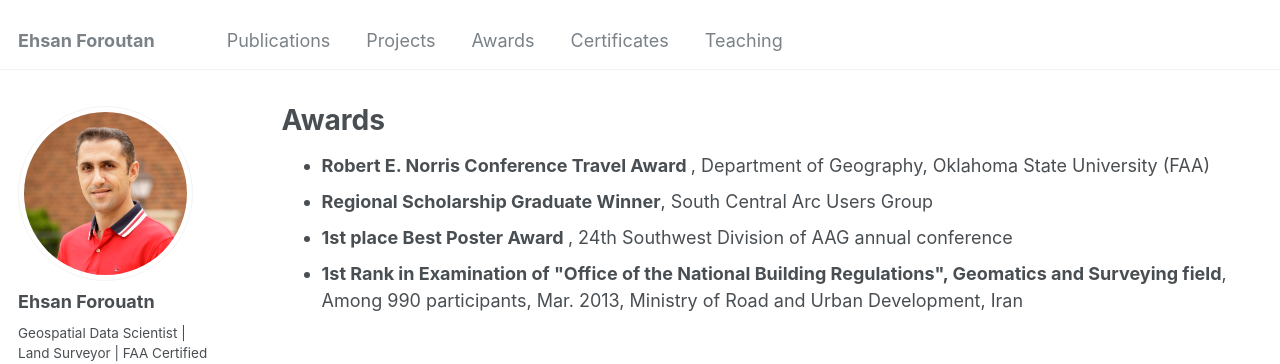
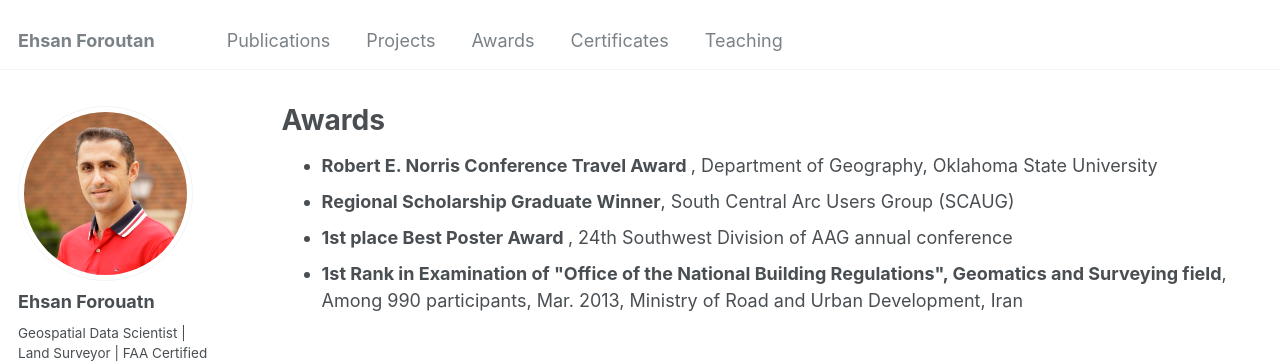
Before and after one commit to eforoutan/eforoutan.github.io, a Jekyll site: the page built from _pages/awards.html, in a window 1280 px wide. Shown: the top 364 px of the page. Built offline with Jekyll 4.4.1, drawn with Linux system fonts in a browser that asks for light colours; some web fonts are replaced.

Commit message:
Update awards.html

```diff
--- a/_pages/awards.html
+++ b/_pages/awards.html
@@ -8,8 +8,8 @@ author_profile: true
 {% include base_path %}
 
 <ul>
-  <li><strong>Robert E. Norris Conference Travel Award </strong>, Department of Geography, Oklahoma State University (FAA)</li>
-  <li><strong>Regional Scholarship Graduate Winner</strong>, South Central Arc Users Group</li>
+  <li><strong>Robert E. Norris Conference Travel Award </strong>, Department of Geography, Oklahoma State University </li>
+  <li><strong>Regional Scholarship Graduate Winner</strong>, South Central Arc Users Group (SCAUG)</li>
   <li><strong>1st place Best Poster Award </strong>, 24th Southwest Division of AAG annual conference</li>
   <li><strong>1st Rank in Examination of "Office of the National Building Regulations", Geomatics and Surveying   field</strong>, Among 990 participants, Mar. 2013, Ministry of Road and Urban Development, Iran</li>
 </ul>
```
